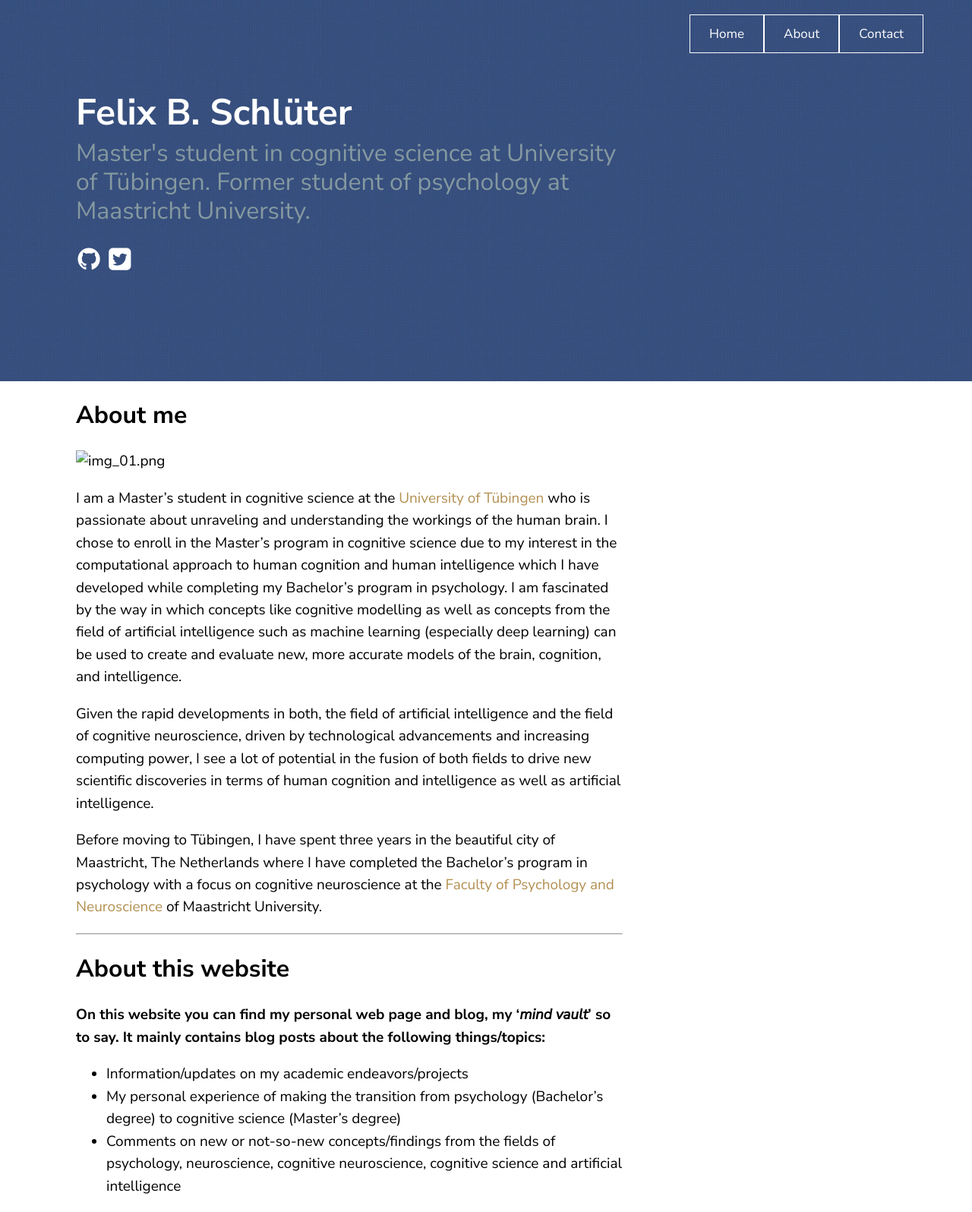
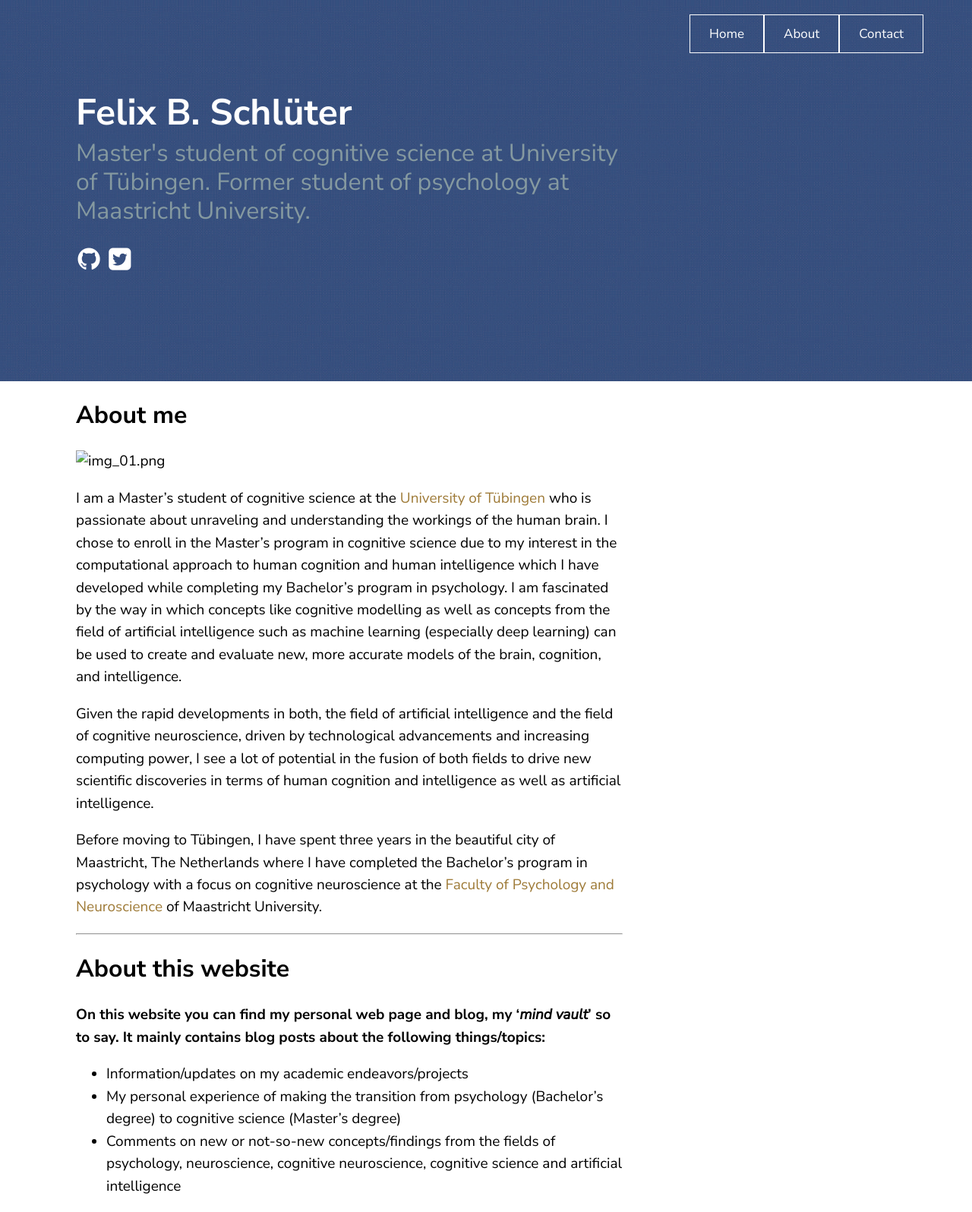
Before and after one commit to felixschltr/blog, a Jekyll site: the page built from about.md, in a window 1280 px wide. Shown: the whole page at 76% size. Built offline with Jekyll 4.4.1, drawn with Linux system fonts in a browser that asks for light colours.

Commit message:
color update 02

```diff
--- a/_config.yml
+++ b/_config.yml
@@ -28,7 +28,7 @@ baseurl: /blog
 
 texture:
   title: Felix B. Schlüter
-  tagline: Master's student in cognitive science at University of Tübingen.                                                                         Former student of psychology at Maastricht University.
+  tagline: Master's student of cognitive science at University of Tübingen.                                                                         Former student of psychology at Maastricht University.
   date_format: "%b %-d, %Y"
 
   social_links:
--- a/_sass/theme.scss
+++ b/_sass/theme.scss
@@ -3,7 +3,7 @@
 @import 'begin';
 @import 'syntax';
 
-$linkColor: #b29051;
+$linkColor: #9e7a37;
 $mobileW: 768px;
 $smallMobileW: 480px;
 $bigScreenW: 1600px;
--- a/about.md
+++ b/about.md
@@ -7,7 +7,7 @@ permalink: /about/
 
 ![img_01.png](assets/images/img_01.png)
 
-I am a Master's student in cognitive science at the [University of Tübingen](https://uni-tuebingen.de/) who is passionate about unraveling and understanding the workings of the human brain. I chose to enroll in the Master's program in cognitive science due to my interest in the computational approach to human cognition and human intelligence which I have developed while completing my Bachelor's program in psychology. I am fascinated by the way in which concepts like cognitive modelling as well as concepts from the field of artificial intelligence such as machine learning (especially deep learning) can be used to create and evaluate new, more accurate models of the brain, cognition, and intelligence.
+I am a Master's student of cognitive science at the [University of Tübingen](https://uni-tuebingen.de/) who is passionate about unraveling and understanding the workings of the human brain. I chose to enroll in the Master's program in cognitive science due to my interest in the computational approach to human cognition and human intelligence which I have developed while completing my Bachelor's program in psychology. I am fascinated by the way in which concepts like cognitive modelling as well as concepts from the field of artificial intelligence such as machine learning (especially deep learning) can be used to create and evaluate new, more accurate models of the brain, cognition, and intelligence.
 
 Given the rapid developments in both, the field of artificial intelligence and the field of cognitive neuroscience, driven by technological advancements and increasing computing power, I see a lot of potential in the fusion of both fields to drive new scientific discoveries in terms of human cognition and intelligence as well as artificial intelligence.
 
```
